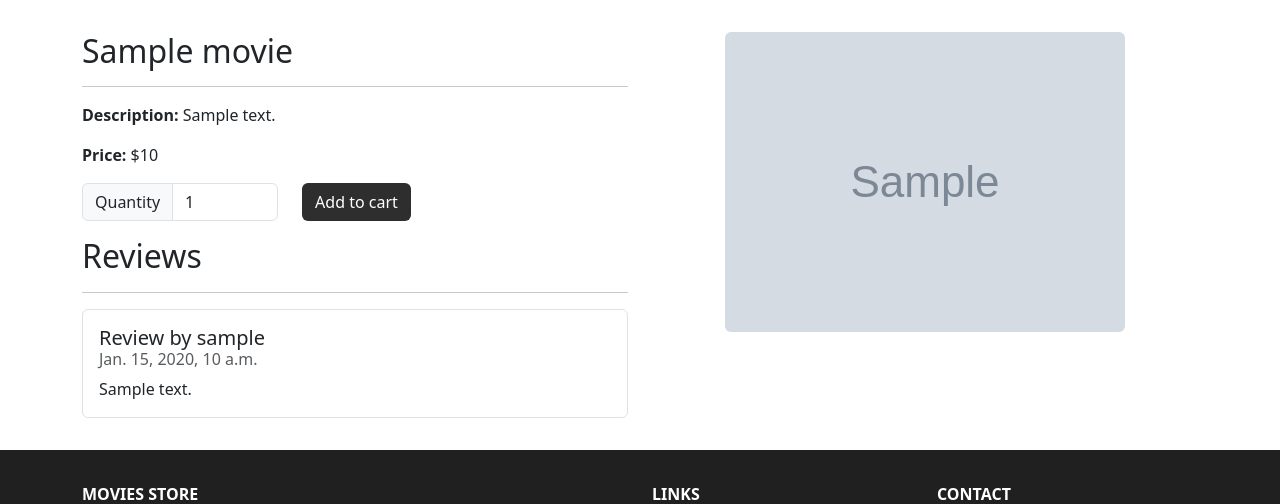
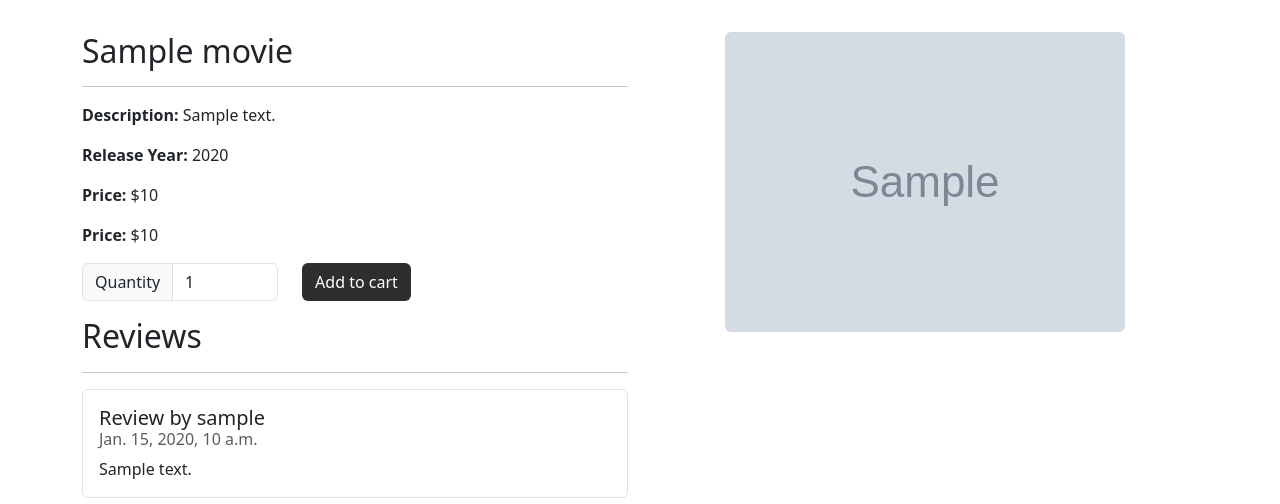
Before and after one commit to isaacjerish/moviesstore, a Django app: page /movies/1/ in a window 1280 px wide. Shown: the part 82-586 px from the top of the page. Run offline with Django 5.2, Linux system fonts and the light colour scheme; tables that the repository leaves empty hold one stand-in row (values such as "Sample post"); grey boxes marked "Sample" are stand-in pictures; some libraries are stand-ins or nearby versions.

Commit message:
added release year

```diff
--- a/movies/models.py
+++ b/movies/models.py
@@ -1,15 +1,18 @@
 from django.db import models
 from django.contrib.auth.models import User
+
 
 class Movie(models.Model):
     id = models.AutoField(primary_key=True)
     name = models.CharField(max_length=255)
     price = models.IntegerField()
     description = models.TextField()
-    image = models.ImageField(upload_to='movie_images/')
+    image = models.ImageField(upload_to="movie_images/")
+    release_year = models.IntegerField(default=2000)
 
     def __str__(self):
-        return str(self.id) + ' - ' + self.name
+        return str(self.id) + " - " + self.name
+
 
 class Review(models.Model):
     id = models.AutoField(primary_key=True)
@@ -19,4 +22,4 @@ class Review(models.Model):
     user = models.ForeignKey(User, on_delete=models.CASCADE)
 
     def __str__(self):
-        return str(self.id) + ' - ' + self.movie.name
+        return str(self.id) + " - " + self.movie.name
--- a/movies/templates/movies/show.html
+++ b/movies/templates/movies/show.html
@@ -8,6 +8,7 @@
         <h2>{{ template_data.movie.name }}</h2>
         <hr />
         <p><b>Description:</b> {{ template_data.movie.description }}</p>
+        <p><b>Release Year:</b> {{ template_data.movie.release_year }}</p> <p><b>Price:</b> ${{ template_data.movie.price }}</p>
         <p><b>Price:</b> ${{ template_data.movie.price }}</p>
         <p class="card-text">
           <form method="post" action="{% url 'cart.add' id=template_data.movie.id %}">
```
Also changed, not shown: movies/migrations/0003_movie_release_year.py (added).
